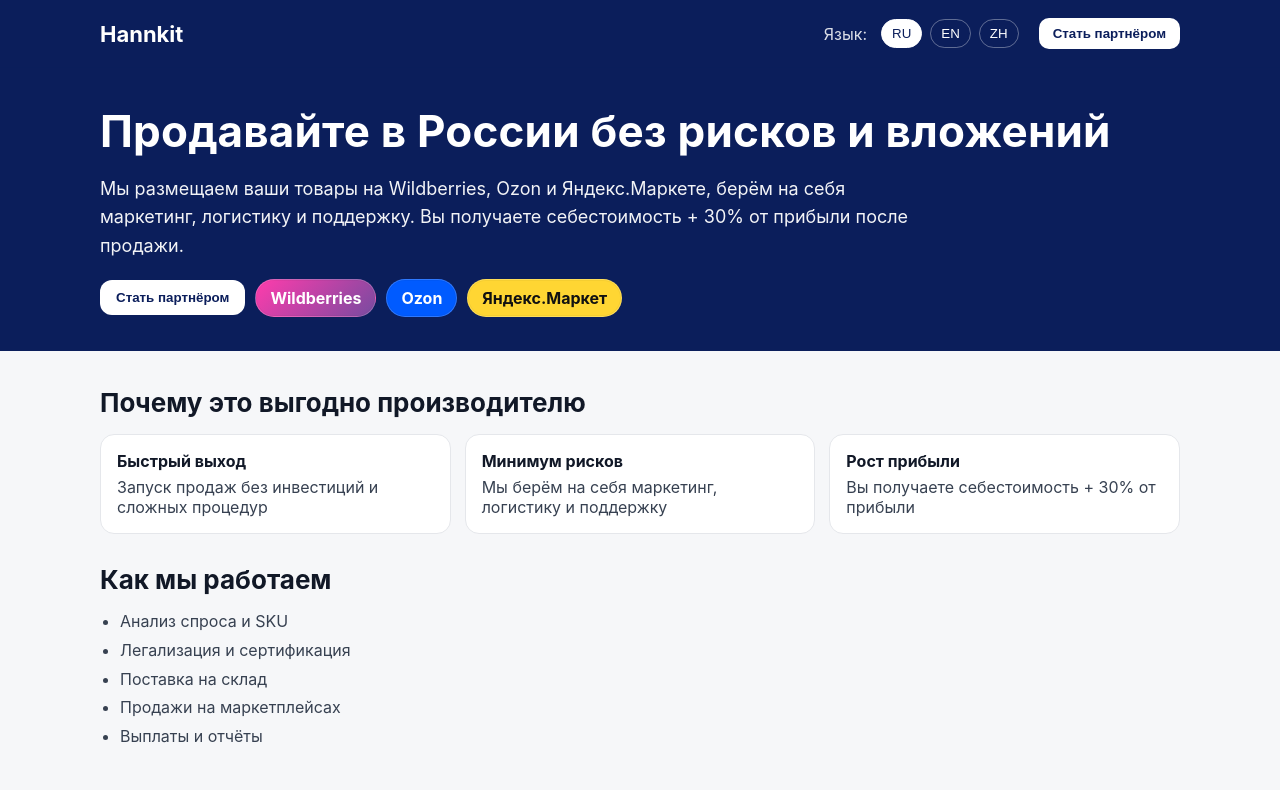
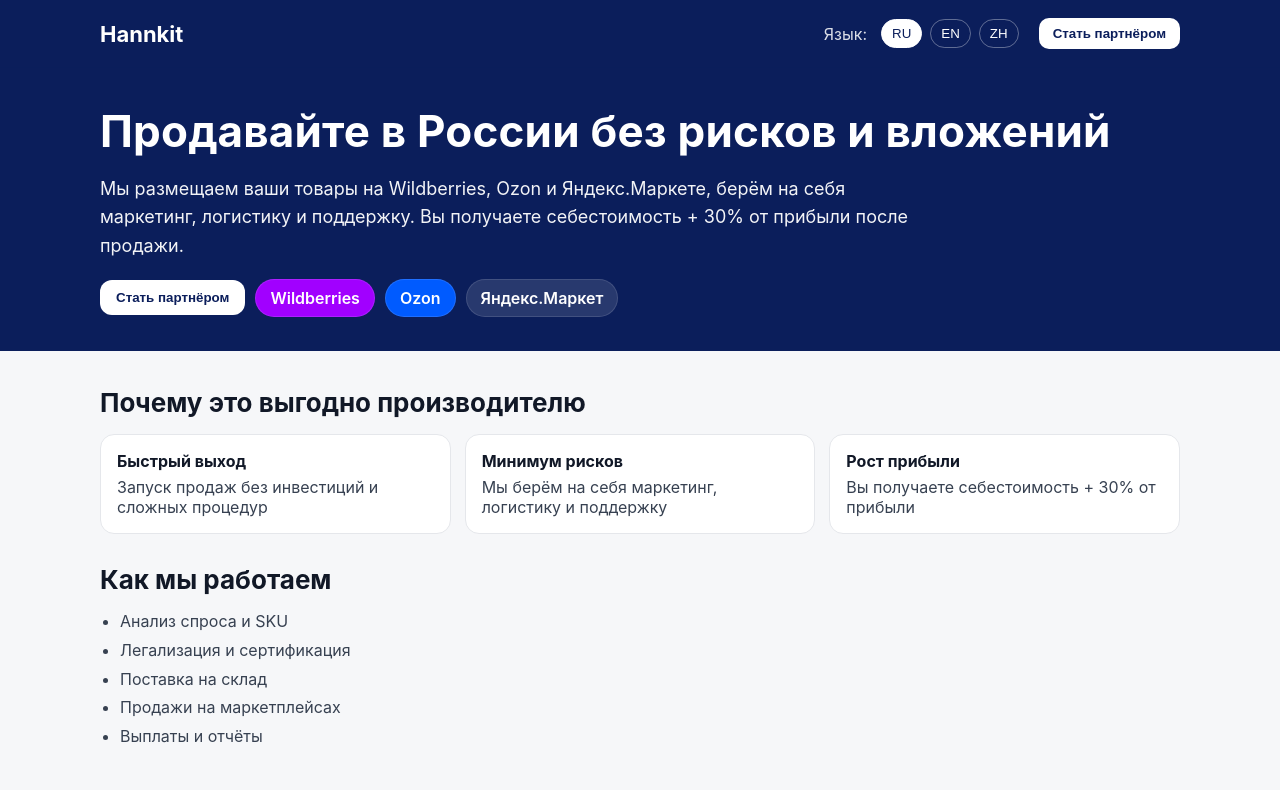
Before and after one commit to VAsily83/hannkit-landing, a Next.js app: page / in a window 1280 px wide. Shown: the top 790 px of the page. Built offline with nearby package versions, Linux system fonts and the light colour scheme; no server answers.

Commit message:
Update index.tsx

```diff
--- a/pages/index.tsx
+++ b/pages/index.tsx
@@ -1,4 +1,6 @@
 import React, { useMemo, useRef, useState } from "react";
+import PhoneInput from "react-phone-number-input";
+import "react-phone-number-input/style.css";
 
 type Lang = "ru" | "en" | "zh";
 
@@ -12,21 +14,6 @@ const COLORS = {
   border: "#E5E7EB",
   chip: "#F3F4F6",
 };
-
-/* фирменные фоновые цвета для «таблеток» маркетплейсов */
-const MP_BG = [
-  "linear-gradient(135deg,#ff3cac 0%,#784BA0 100%)", // Wildberries
-  "#005BFF",                                        // Ozon
-  "#FFD633",                                        // Yandex Market
-] as const;
-/* цвет текста на этих фонах */
-const MP_TEXT = ["#fff", "#fff", "#111"] as const;
-/* ссылки */
-const MP_LINKS = [
-  "https://www.wildberries.ru",
-  "https://www.ozon.ru",
-  "https://market.yandex.ru",
-] as const;
 
 const TDICT: Record<
   Lang,
@@ -236,6 +223,25 @@ const TDICT: Record<
   },
 };
 
+function getBadgeStyle(label: string) {
+  const l = label.toLowerCase();
+  // Бренд-цвета
+  const wb = "#A100FF";
+  const ozon = "#005BFF";
+  const ym = "#FFD633";
+
+  if (l.includes("wildberries")) {
+    return { bg: wb, color: "#fff" };
+  }
+  if (l.includes("ozon")) {
+    return { bg: ozon, color: "#fff" };
+  }
+  if (l.includes("market")) {
+    return { bg: ym, color: "#111" };
+  }
+  return { bg: "rgba(255,255,255,.12)", color: "#fff" };
+}
+
 export default function Landing() {
   const [lang, setLang] = useState<Lang>("ru");
   const T = useMemo(() => TDICT[lang], [lang]);
@@ -243,34 +249,44 @@ export default function Landing() {
   const [openLead, setOpenLead] = useState(false);
   const [name, setName] = useState("");
   const [mail, setMail] = useState("");
-  const [phone, setPhone] = useState("");
+  const [phone, setPhone] = useState<string | undefined>();
 
   const contactRef = useRef<HTMLDivElement>(null);
-
   const openModal = () => setOpenLead(true);
 
   const FORMSPREE = process.env.NEXT_PUBLIC_FORMSPREE_ENDPOINT;
 
   const sendLead = async () => {
+    const fullPhone = phone || "";
+
     if (FORMSPREE) {
       try {
         const r = await fetch(FORMSPREE, {
           method: "POST",
           headers: { "Content-Type": "application/json", Accept: "application/json" },
-          body: JSON.stringify({ name, email: mail, phone, source: "hannkit.com", lang }),
+          body: JSON.stringify({ name, email: mail, phone: fullPhone, source: "hannkit.com", lang }),
         });
         if (r.ok) {
           alert(T.toastOk);
           setOpenLead(false);
-          setName(""); setMail(""); setPhone("");
+          setName("");
+          setMail("");
+          setPhone("");
           return;
         }
-      } catch {/* fallback ниже */}
+      } catch (e) {
+        // fallback ниже
+      }
     }
+
     alert(T.toastFail);
     const subject = T.mailSubject;
-    const body = `${T.formName}: ${name || "-"}\n${T.formEmail}: ${mail || "-"}\n${T.formPhone}: ${phone || "-"}`;
-    window.location.href = `mailto:Wildbizshop@gmail.com?subject=${encodeURIComponent(subject)}&body=${encodeURIComponent(body)}`;
+    const body =
+      `${T.formName}: ${name || "-"}\n` +
+      `${T.formEmail}: ${mail || "-"}\n` +
+      `${T.formPhone}: ${fullPhone || "-"}`;
+    const href = `mailto:Wildbizshop@gmail.com?subject=${encodeURIComponent(subject)}&body=${encodeURIComponent(body)}`;
+    window.location.href = href;
     setOpenLead(false);
   };
 
@@ -325,7 +341,7 @@ export default function Landing() {
         </div>
       </header>
 
-      {/* Hero */}
+      {/* Hero (без дублирования карточек) */}
       <section style={{ background: COLORS.brand, color: "#fff" }}>
         <div style={{ maxWidth: 1120, margin: "0 auto", padding: "38px 20px 34px" }}>
           <h1 style={{ fontSize: 44, lineHeight: 1.15, letterSpacing: 0.2, margin: "0 0 14px" }}>{T.heroTitle}</h1>
@@ -339,38 +355,29 @@ export default function Landing() {
               {T.ctas.partner}
             </button>
 
-            {/* таблетки c цветами маркетплейсов */}
-            {T.badges.map((label, i) => (
-              <a
-                key={label}
-                href={MP_LINKS[i] ?? MP_LINKS[0]}
-                target="_blank"
-                rel="noopener noreferrer"
-                style={{
-                  display: "inline-flex",
-                  alignItems: "center",
-                  padding: "8px 14px",
-                  borderRadius: 999,
-                  background: MP_BG[i] ?? MP_BG[0],
-                  color: MP_TEXT[i] ?? "#fff",
-                  textDecoration: "none",
-                  fontWeight: 700,
-                  border: "1px solid rgba(255,255,255,.18)",
-                  boxShadow: "0 0 0 1px rgba(0,0,0,.04) inset",
-                  transform: "translateZ(0)",
-                  transition: "transform .12s ease, filter .12s ease",
-                }}
-                onMouseEnter={(e) => (e.currentTarget.style.filter = "brightness(1.06)")}
-                onMouseLeave={(e) => (e.currentTarget.style.filter = "brightness(1.0)")}
-              >
-                {label}
-              </a>
-            ))}
+            {T.badges.map((b, i) => {
+              const { bg, color } = getBadgeStyle(b);
+              return (
+                <span
+                  key={i}
+                  style={{
+                    padding: "8px 14px",
+                    borderRadius: 999,
+                    background: bg,
+                    color,
+                    fontWeight: 600,
+                    border: "1px solid rgba(255,255,255,.12)",
+                  }}
+                >
+                  {b}
+                </span>
+              );
+            })}
           </div>
         </div>
       </section>
 
-      {/* Why — ОДИН РАЗ */}
+      {/* Why — один раз */}
       <section style={{ maxWidth: 1120, margin: "0 auto", padding: "36px 20px 6px" }}>
         <h2 style={{ fontSize: 26, margin: "0 0 16px" }}>{T.whyTitle}</h2>
         <div style={{ display: "grid", gridTemplateColumns: "repeat(3, 1fr)", gap: 14 }}>
@@ -440,7 +447,10 @@ export default function Landing() {
             </div>
           ))}
         </div>
-        <button onClick={openModal} style={{ marginTop: 12, padding: "10px 16px", background: COLORS.brand, color: "#fff", border: "none", borderRadius: 12, cursor: "pointer" }}>
+        <button
+          onClick={openModal}
+          style={{ marginTop: 12, padding: "10px 16px", background: COLORS.brand, color: "#fff", border: "none", borderRadius: 12, cursor: "pointer" }}
+        >
           {T.ctas.b2bCta}
         </button>
       </section>
@@ -471,7 +481,10 @@ export default function Landing() {
               <div style={{ marginBottom: 8 }}>
                 ID: <b>HardVassya</b>
               </div>
-              <button onClick={copyWeChat} style={{ padding: "8px 12px", borderRadius: 10, border: `1px solid ${COLORS.border}`, background: COLORS.chip, cursor: "pointer" }}>
+              <button
+                onClick={copyWeChat}
+                style={{ padding: "8px 12px", borderRadius: 10, border: `1px solid ${COLORS.border}`, background: COLORS.chip, cursor: "pointer" }}
+              >
                 {T.wcCopy}
               </button>
               <div style={{ marginTop: 8, color: COLORS.subtext, fontSize: 13 }}>{T.wcHint}</div>
@@ -487,19 +500,50 @@ export default function Landing() {
 
       {/* Modal mini-form */}
       {openLead && (
-        <div onClick={() => setOpenLead(false)} style={{ position: "fixed", inset: 0, background: "rgba(0,0,0,.45)", display: "flex", alignItems: "center", justifyContent: "center", zIndex: 50 }}>
-          <div onClick={(e) => e.stopPropagation()} style={{ width: 380, background: "#fff", borderRadius: 14, border: `1px solid ${COLORS.border}`, padding: 18, boxShadow: "0 12px 32px rgba(0,0,0,.18)" }}>
+        <div
+          onClick={() => setOpenLead(false)}
+          style={{ position: "fixed", inset: 0, background: "rgba(0,0,0,.45)", display: "flex", alignItems: "center", justifyContent: "center", zIndex: 50 }}
+        >
+          <div
+            onClick={(e) => e.stopPropagation()}
+            style={{ width: 380, background: "#fff", borderRadius: 14, border: `1px solid ${COLORS.border}`, padding: 18, boxShadow: "0 12px 32px rgba(0,0,0,.18)" }}
+          >
             <div style={{ fontSize: 18, fontWeight: 700, marginBottom: 10 }}>{T.formTitle}</div>
             <div style={{ display: "grid", gap: 10 }}>
-              <input placeholder={T.formName} value={name} onChange={(e) => setName(e.target.value)} style={{ padding: "10px 12px", borderRadius: 10, border: `1px solid ${COLORS.border}`, outline: "none" }} />
-              <input placeholder={T.formEmail} value={mail} onChange={(e) => setMail(e.target.value)} type="email" style={{ padding: "10px 12px", borderRadius: 10, border: `1px solid ${COLORS.border}`, outline: "none" }} />
-              <input placeholder={T.formPhone} value={phone} onChange={(e) => setPhone(e.target.value)} style={{ padding: "10px 12px", borderRadius: 10, border: `1px solid ${COLORS.border}`, outline: "none" }} />
+              <input
+                placeholder={T.formName}
+                value={name}
+                onChange={(e) => setName(e.target.value)}
+                style={{ padding: "10px 12px", borderRadius: 10, border: `1px solid ${COLORS.border}`, outline: "none" }}
+              />
+              <input
+                placeholder={T.formEmail}
+                value={mail}
+                onChange={(e) => setMail(e.target.value)}
+                type="email"
+                style={{ padding: "10px 12px", borderRadius: 10, border: `1px solid ${COLORS.border}`, outline: "none" }}
+              />
+              <div style={{ border: `1px solid ${COLORS.border}`, borderRadius: 10, padding: "6px 10px" }}>
+                <PhoneInput
+                  international
+                  defaultCountry={lang === "ru" ? "RU" : lang === "zh" ? "CN" : "US"}
+                  value={phone}
+                  onChange={setPhone}
+                  placeholder={T.formPhone}
+                />
+              </div>
             </div>
             <div style={{ display: "flex", gap: 8, marginTop: 12, justifyContent: "flex-end" }}>
-              <button onClick={() => setOpenLead(false)} style={{ padding: "9px 12px", background: COLORS.chip, border: `1px solid ${COLORS.border}`, borderRadius: 10, cursor: "pointer" }}>
+              <button
+                onClick={() => setOpenLead(false)}
+                style={{ padding: "9px 12px", background: COLORS.chip, border: `1px solid ${COLORS.border}`, borderRadius: 10, cursor: "pointer" }}
+              >
                 {T.formCancel}
               </button>
-              <button onClick={sendLead} style={{ padding: "9px 14px", background: COLORS.brand, color: "#fff", border: "none", borderRadius: 10, fontWeight: 600, cursor: "pointer" }}>
+              <button
+                onClick={sendLead}
+                style={{ padding: "9px 14px", background: COLORS.brand, color: "#fff", border: "none", borderRadius: 10, fontWeight: 600, cursor: "pointer" }}
+              >
                 {T.formSend}
               </button>
             </div>
```
